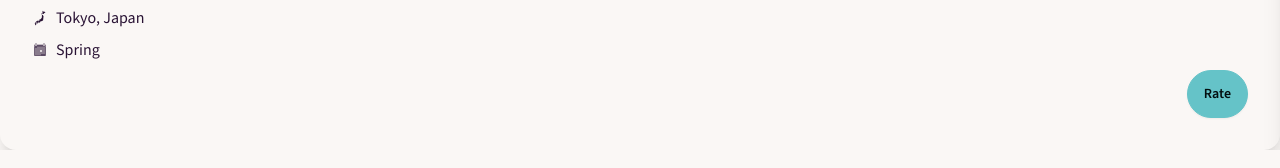
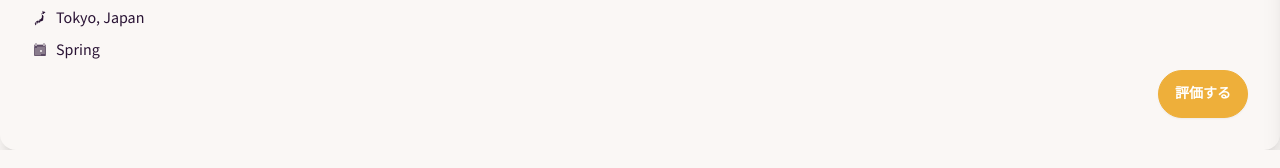
Before and after one commit to jonghyo/Festty, a React (Vite) app: page /festival in a window 1280 px wide. Shown: the part 414-582 px from the top of the page. Built offline with nearby package versions, Linux system fonts and the light colour scheme.

Commit message:
feat: add rate popup

```diff
--- a/src/components/FestivalCard/index.tsx
+++ b/src/components/FestivalCard/index.tsx
@@ -8,6 +8,7 @@ type FestivalCardProps = {
 	season: string
 	imageUrl: string
 	createdAt: string
+	handleRateClick: () => void
 }
 
 const FestivalCard = ({
@@ -16,6 +17,7 @@ const FestivalCard = ({
 	place,
 	season,
 	imageUrl,
+	handleRateClick,
 }: FestivalCardProps) => {
 	return (
 		<div className='card bg-base-100 w-full h-fit shadow-xl'>
@@ -38,8 +40,12 @@ const FestivalCard = ({
 					{season}
 				</p>
 				<div className='card-actions justify-end'>
-					<button type='button' className='btn btn-primary'>
-						Rate
+					<button
+						type='button'
+						className='btn btn-accent text-white'
+						onClick={handleRateClick}
+					>
+						評価する
 					</button>
 				</div>
 			</div>
--- /dev/null
+++ b/src/components/RateDialog/index.tsx
@@ -0,0 +1,26 @@
+type RateDialogProps = {
+	handleSaveClick: () => void
+}
+
+const RateDialog = ({ handleSaveClick }: RateDialogProps) => {
+	return (
+		<div className='fixed top-0 backdrop-blur-sm bg-black/30 h-screen w-screen flex items-center justify-center'>
+			<div className='card bg-base-100 w-80 h-fit shadow-xl'>
+				<div className='card-body'>
+					<h2 className='card-title'>評価する (TBD)</h2>
+					<div className='card-actions justify-center'>
+						<button
+							type='button'
+							className='btn btn-accent text-white'
+							onClick={handleSaveClick}
+						>
+							評価を保存する
+						</button>
+					</div>
+				</div>
+			</div>
+		</div>
+	)
+}
+
+export default RateDialog
--- a/src/features/FestivalList/index.tsx
+++ b/src/features/FestivalList/index.tsx
@@ -1,16 +1,29 @@
+import { useState } from 'react'
+
 import { dummyCardData } from '@/mocks/cards'
 import FestivalCard from '@/components/FestivalCard'
+import RateDialog from '@/components/RateDialog'
 
 const FestivalList = () => {
+	const [isRateDialogVisible, setIsRateDialogVisible] = useState(false)
+
+	const showRateDialog = () => {
+		setIsRateDialogVisible(true)
+	}
+
 	return (
 		<div>
 			<div className='carousel w-full h-full'>
 				{dummyCardData.map((card) => (
 					<div key={card.id} className='carousel-item w-full h-full'>
-						<FestivalCard {...card} />
+						<FestivalCard {...card} handleRateClick={showRateDialog} />
 					</div>
 				))}
 			</div>
+
+			{isRateDialogVisible && (
+				<RateDialog handleSaveClick={() => setIsRateDialogVisible(false)} />
+			)}
 		</div>
 	)
 }
```
